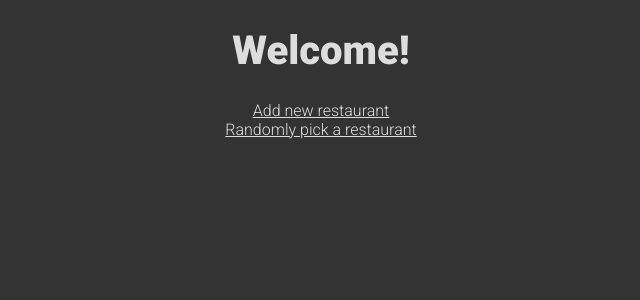
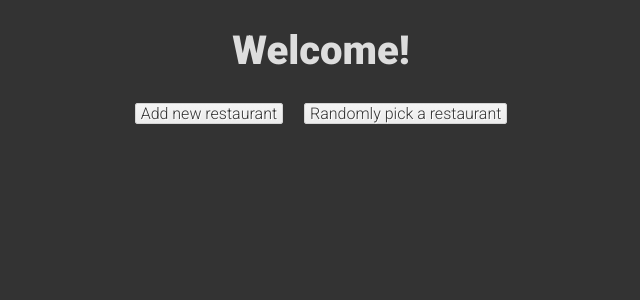
Before and after one commit to winklenurfer/lunch, a PHP site: page / in a window 1280 px wide. Shown: the top 300 px of the page, without its empty margins (319-959 px from the left). Run offline with PHP 8.4, Linux system fonts and the light colour scheme.

Commit message:
adding navigation buttons

```diff
--- a/php/css/gh-buttons.css
+++ b/php/css/gh-buttons.css
@@ -22,7 +22,7 @@
     /*font:11px/normal sans-serif;*/
     font-size:14px;
     color: #333;
-    white-space: nowrap;
+    /*white-space: nowrap;*/
     cursor: pointer;
     outline: none;
     background-color: #ececec;
@@ -307,7 +307,11 @@
    ========================================================================== */
 
 .button.big {
-    font-size: 14px;
+    font-size: 16px;
+    border-radius: 2px;
+    margin: 2px;
+	padding: 0px 5px;
+}
 }
 
 .button.big.icon:before {
--- a/php/css/style.css
+++ b/php/css/style.css
@@ -36,6 +36,7 @@ div.list_all {
 
 div.random {
 	margin-top: 50px;
+	margin-bottom: 10px;
 	width: 270px;
 	margin-left: auto;
   	margin-right: auto;
@@ -88,7 +89,7 @@ button.danger {
 	color:#FFF;
 }
 
-a:link {color:#DDD;}    /* unvisited link */
-a:visited {color:#DDD;}  /* visited link */
-a:hover {color:#FFF;}  /* mouse over link */
+/*a:link {color:#DDD;}    /* unvisited link
+a:visited {color:#DDD;}  /* visited link
+a:hover {color:#FFF;}  /* mouse over link
 a:active {color:#AAA;}  /* selected link */
--- a/php/index.php
+++ b/php/index.php
@@ -1,13 +1,16 @@
 <!doctype html>
 <html lang="en">
 <link href='http://fonts.googleapis.com/css?family=Roboto:300,900' rel='stylesheet' type='text/css'>
+<link href='css/gh-buttons.css' rel='stylesheet' type='text/css' media='screen'>
 <link href='css/style.css' rel='stylesheet' type='text/css' media='screen'>
 <head>
 <body>
 
 <h1>Welcome!</h1>
-<div><a href="update.php">Add new restaurant</a></div>
-<div><a href="random.php">Randomly pick a restaurant</a></div>
+<div>
+	<a href="update.php" class="button big">Add new restaurant</a>
+	<a href="random.php" class="button big">Randomly pick a restaurant</a>
+</div>
 
 </body>
 </head>
--- a/php/update.php
+++ b/php/update.php
@@ -29,6 +29,8 @@ function showAll(){
 		echo '<div><button class="button danger icon trash" name="delete" type="submit" value="' . $row['name'] . '">' . $row['name'] . '</button></div>';
 	}
 	echo "</form></div>";
+	echo "<a href='../' class='button big'>Home</a>";
+	echo "<a href='../random.php' class='button big'>Random</a>";
 }
 
 function removeWhitespace($str){
```
Also changed, not shown: php/random.php (+6 -3 lines).
